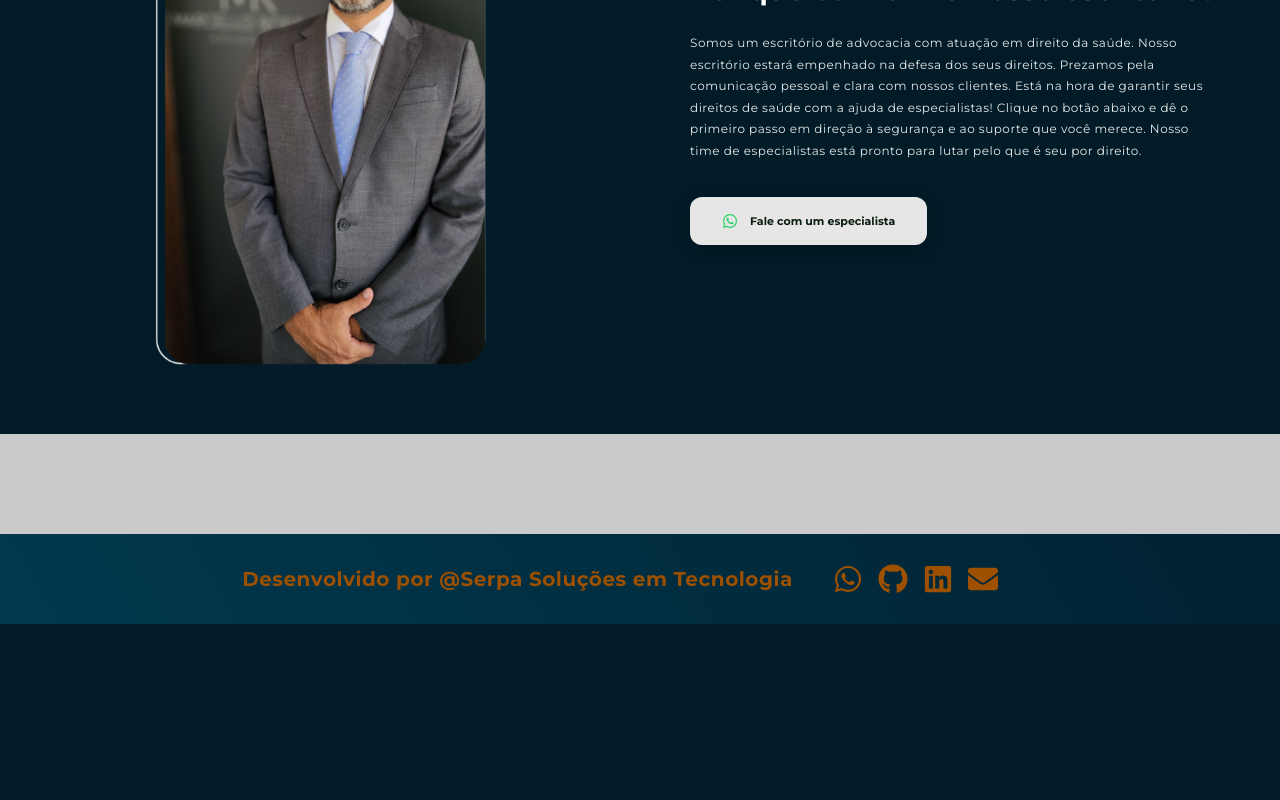
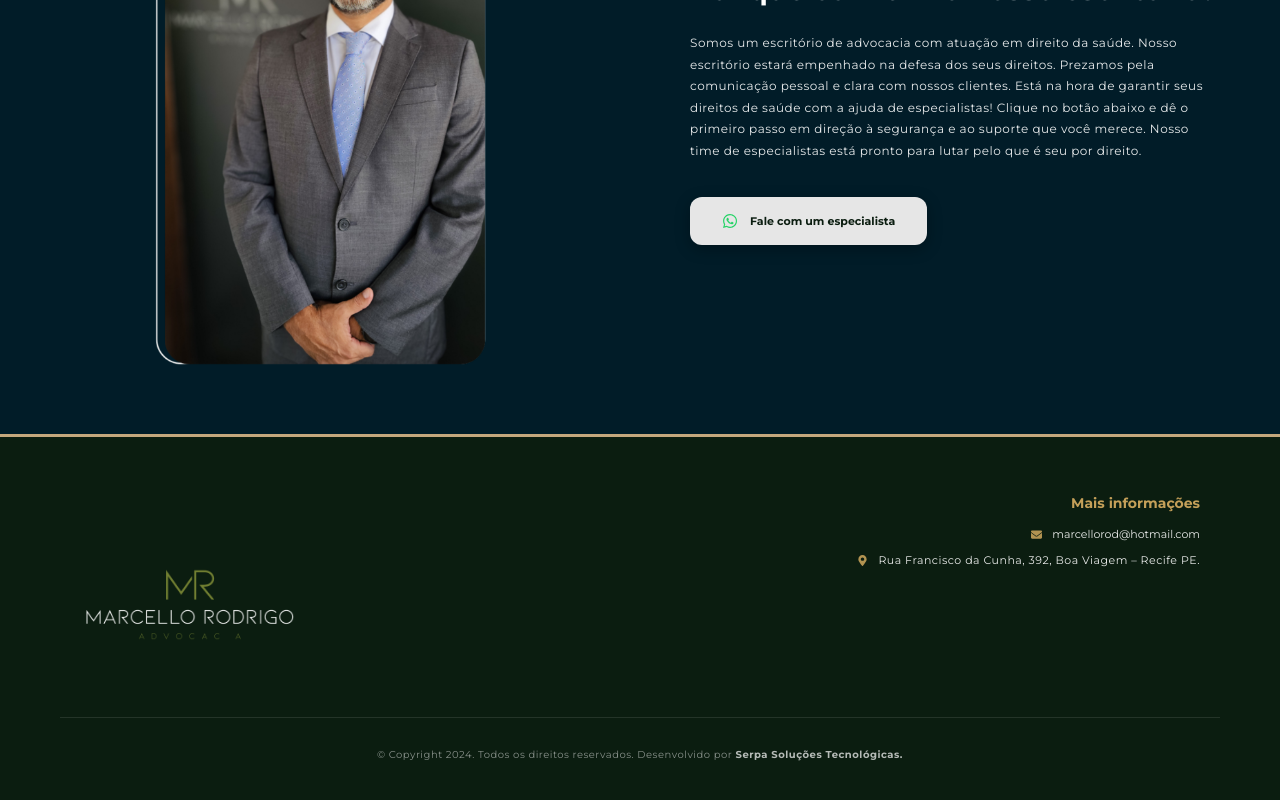
Before and after one commit to Felipeserpa/LandPage-Marcello-adv, a React (Vite) app: page / in a window 1280 px wide. Shown: the part 1816-2616 px from the top of the page. Before the commit the page ends 2440 px from the top, so only its background shows below. Built offline with nearby package versions, Linux system fonts and the light colour scheme.

Commit message:
atualizacao dos footer

```diff
--- a/src/App.tsx
+++ b/src/App.tsx
@@ -4,7 +4,7 @@ import About from './sections/About';
 import Contact from './sections/Contact';
 import Footer from './components/Footer';
 //import Header from './components/Header';
-import Portfolio from './sections/clientes';
+//port Portfolio from './sections/clientes';
 import Hero from './sections/Hero';
 import Skills from './sections/Skills';
 import GlobalStyles from './assets/styles/GlobalStyles';
@@ -20,7 +20,6 @@ function App() {
       <Skills />
 
       <About />
-      <Contact />
       <Footer />
     </ThemeProvider>
   );
--- a/src/components/Footer/index.tsx
+++ b/src/components/Footer/index.tsx
@@ -1,43 +1,35 @@
-import { FaGithub, FaLinkedin, FaEnvelope, FaWhatsapp } from 'react-icons/fa';
+import { FaEnvelope, FaMapMarkerAlt, FaWhatsapp } from 'react-icons/fa';
 import Container from './styles';
 
 export default function Footer() {
   return (
     <Container>
-      <footer className="container section-blue">
+      <footer className="footer-main">
         <div className="section-container">
-          <p>Desenvolvido por @Serpa Soluções em Tecnologia</p>
-          <div className="social-links">
-            <a
-              href=" https://wa.me/5581995773197?text=Olá%2C%20gostaria%20de%20fazer%20um%20orçamento!"
-              target="_blank"
-              rel="noreferrer"
-            >
-              <FaWhatsapp />
+          {/* LADO ESQUERDO: LOGO */}
+          <div className="footer-brand">
+            <img src="logo.png" alt="Logo Marcello Rodrigo Advocacia" />
+          </div>
+
+          {/* LADO DIREITO: INFORMAÇÕES */}
+          <div className="footer-info">
+            <h3>Mais informações</h3>
+            <a href="mailto:marcellorod@hotmail.com">
+              <FaEnvelope /> marcellorod@hotmail.com
             </a>
+            <p>
+              <FaMapMarkerAlt /> Rua Francisco da Cunha, 392, Boa Viagem –
+              Recife PE.
+            </p>
+          </div>
+        </div>
 
-            <a
-              href=" https://github.com/Felipeserpa"
-              target="_blank"
-              rel="noreferrer"
-            >
-              <FaGithub />
-            </a>
-            <a
-              href=" https://www.linkedin.com/in/felipe-serpa-149b88223/"
-              target="_blank"
-              rel="noreferrer"
-            >
-              <FaLinkedin />
-            </a>
-            <a
-              href="mailto:stecnologico@hotmail.com"
-              target="_blank"
-              rel="noreferrer"
-            >
-              <FaEnvelope />
-            </a>
-          </div>
+        {/* PARTE INFERIOR: COPYRIGHT (CENTRALIZADO E CINZA) */}
+        <div className="footer-bottom">
+          <p>
+            © Copyright 2024. Todos os direitos reservados. Desenvolvido por
+            <span> Serpa Soluções Tecnológicas.</span>
+          </p>
         </div>
       </footer>
     </Container>
--- a/src/components/Footer/styles.ts
+++ b/src/components/Footer/styles.ts
@@ -1,46 +1,106 @@
 import styled from 'styled-components';
 
 const Container = styled.div`
-  .section-blue {
-    padding-bottom: 0;
+  width: 100%;
+  background-color: #0b1d10; /* Verde escuro do tema */
+  position: relative;
+
+  /* Linha Dourada no Topo */
+  &::before {
+    content: '';
+    position: absolute;
+    top: 0;
+    left: 0;
+    width: 100%;
+    height: 3px;
+    background-color: #c4a77d;
+  }
+
+  .footer-main {
+    padding: 60px;
   }
 
   .section-container {
-    width: 100%;
-    margin: 3rem;
+    max-width: 1200px;
+    margin: 0 auto;
+    padding: 0 20px;
     display: flex;
-    align-items: center;
-    justify-content: center;
-    @media (max-width: 930px) {
-      flex-direction: column;
-      gap: 2rem;
+    justify-content: space-between;
+    align-items: flex-start;
+    //argin-bottom: 50px; /* Espaço para o copyright em baixo */
+  }
+
+  /* Logo */
+  .footer-brand img {
+    max-width: 220px; /* Aumentado conforme a foto */
+    height: auto;
+  }
+
+  /* Bloco de Informações (Direita) */
+  .footer-info {
+    text-align: right;
+
+    h3 {
+      color: #c5a059;
+      font-size: 1.4rem; /* Texto maior */
+      margin-bottom: 15px;
+      font-weight: 700;
+    }
+
+    p,
+    a {
+      color: #ffffff;
+      text-decoration: none;
+      font-size: 1.1rem; /* Texto maior */
+      display: flex;
+      align-items: center;
+      justify-content: flex-end;
+      gap: 10px;
+      margin-bottom: 8px;
+      opacity: 0.9;
+    }
+
+    svg {
+      color: #c5a059;
     }
   }
 
-  footer p {
-    font-size: 2rem;
-    font-weight: 600;
-    color: ${(props) => props.theme.secondaryColor};
-    margin: 0;
-    display: flex;
-    flex-wrap: wrap;
-    align-items: center;
-    justify-content: center;
+  /* Parte de Baixo (Desenvolvido por...) */
+  .footer-bottom {
+    width: 100%;
+    border-top: 1px solid rgba(255, 255, 255, 0.1); /* Linha divisória sutil */
+    padding-top: 20px;
+    text-align: center;
+
+    p {
+      color: rgba(255, 255, 255, 0.5); /* Cinza Transparente */
+      font-size: 1rem;
+      letter-spacing: 0.5px;
+
+      span {
+        font-weight: bold;
+        color: rgba(255, 255, 255, 0.7);
+      }
+    }
   }
 
-  footer .social-links {
-    padding: 0 4rem;
-  }
+  /* Responsivo */
+  @media (max-width: 930px) {
+    .section-container {
+      flex-direction: column;
+      align-items: center;
+      text-align: center;
+      gap: 40px;
+    }
 
-  footer .container {
-    height: 9rem;
-    width: 100%;
-    background-color: ${(props) => props.theme.black};
-    padding: 2rem;
-    text-align: center;
-    @media (max-width: 930px) {
-      height: 8rem;
-      width: 100%;
+    .footer-info {
+      text-align: center;
+      align-items: center;
+
+      p,
+      a {
+        justify-content: center;
+      }
     }
   }
 `;
```
